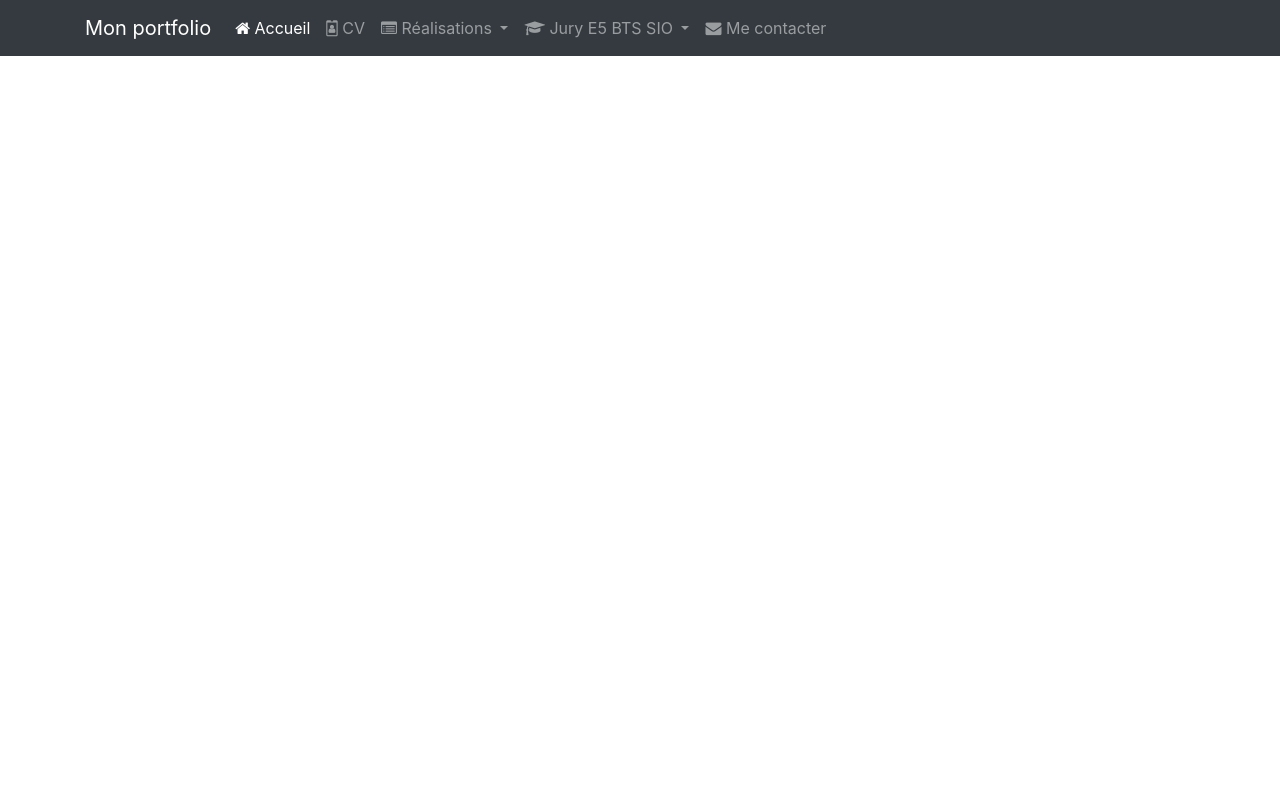
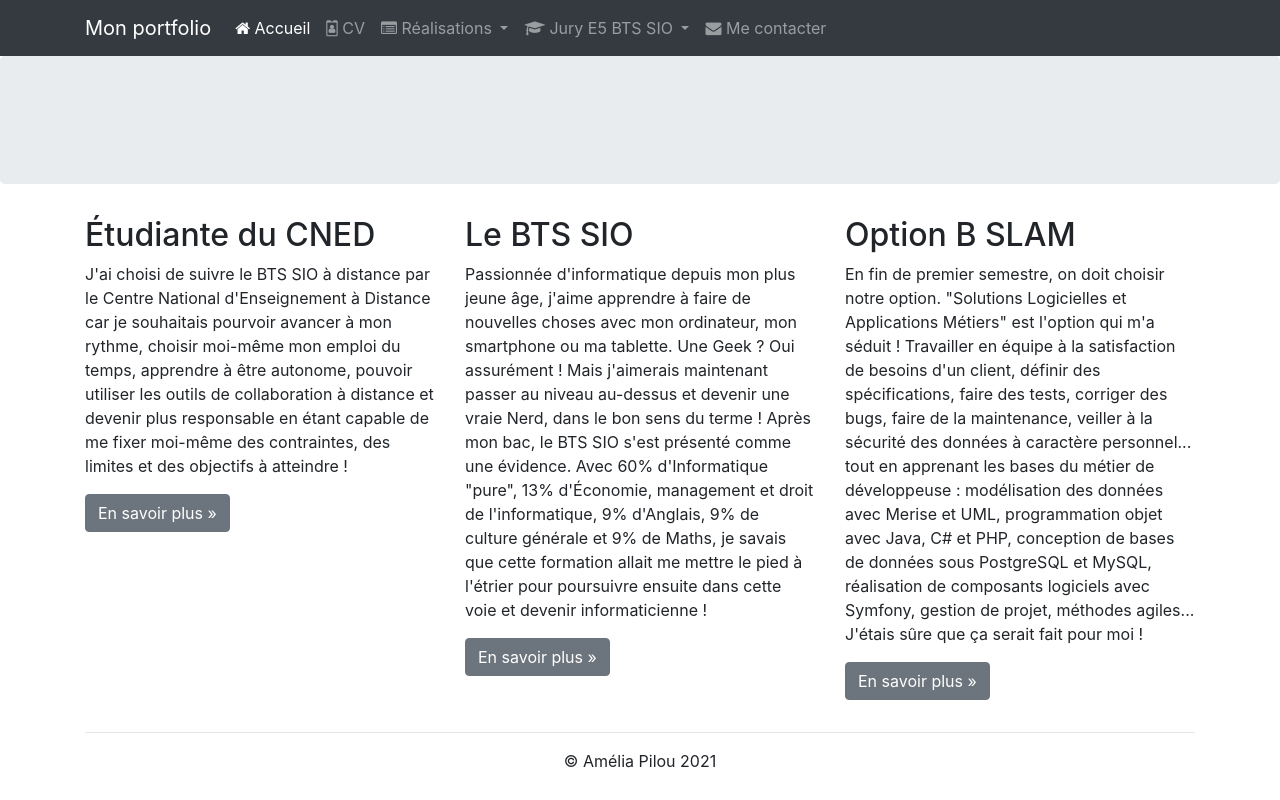
Before and after one commit to mato4549/mato4549.github.io, a plain HTML site: page index.html in a window 1280 px wide. Drawn offline with nearby package versions, Linux system fonts and the light colour scheme.

Commit message:
Page d'accueil créée Task #5 - Création du bas de page

```diff
--- a/index.html
+++ b/index.html
@@ -17,6 +17,8 @@
     </head>
     <body>
         <h1>Bonjour et bienvenu sur mon portfolio !</h1>
+
+        <!-- barre de navigation -->
         <nav class="navbar navbar-dark bg-dark fixed-top navbar-expand-md">
             <div class="container">
                 <button type="button" class="navbar-toggler" data-toggle="collapse"
@@ -115,6 +117,66 @@
             </div>
         </nav>
 
+        <!-- pied de page -->
+        <div class="jumbotron"></div> <!-- Emplacement pour le contenu principal de la page -->
+        <footer>
+            <div class="container">
+                <div class="row">
+                    <div class="col-lg-4">
+                        <h2>Étudiante du CNED</h2>
+                        <p>J'ai choisi de suivre le BTS SIO à distance par le Centre National
+                            d'Enseignement à Distance car je souhaitais pourvoir avancer à mon rythme,
+                            choisir moi-même mon emploi du temps, apprendre à être autonome, pouvoir
+                            utiliser les outils de collaboration à distance et devenir plus responsable en
+                            étant capable de me fixer moi-même des contraintes, des limites et des
+                            objectifs à atteindre !
+                        </p>
+                        <p><a class="btn btn-secondary" href="http://www.cned.fr" target="_blank"
+                              role="button">En savoir plus »</a>
+                        </p>
+                    </div>
+                    <div class="col-lg-4">
+                        <h2>Le BTS SIO</h2>
+                        <p>Passionnée d'informatique depuis mon plus jeune âge, j'aime apprendre à faire
+                            de nouvelles choses avec mon ordinateur, mon smartphone ou ma tablette. Une
+                            Geek ? Oui assurément ! Mais j'aimerais maintenant passer au niveau au-dessus
+                            et devenir une vraie Nerd, dans le bon sens du terme ! Après mon bac, le BTS
+                            SIO s'est présenté comme une évidence. Avec 60% d'Informatique "pure", 13%
+                            d'Économie, management et droit de l'informatique, 9% d'Anglais, 9% de culture
+                            générale et 9% de Maths, je savais que cette formation allait me mettre le
+                            pied à l'étrier pour poursuivre ensuite dans cette voie et devenir
+                            informaticienne !
+                        </p>
+                        <p><a class="btn btn-secondary" href="https://fr.wikipedia.org/wiki/Brevet_de_tec
+                              hnicien_supérieur_-_Services_informatiques_aux_organisations"
+                              target="_blank" role="button">En savoir plus »</a>
+                        </p>
+                    </div>
+                    <div class="col-lg-4">
+                        <h2>Option B SLAM</h2>
+                        <p>En fin de premier semestre, on doit choisir notre option. "Solutions
+                            Logicielles et Applications Métiers" est l'option qui m'a séduit&nbsp;!
+                            Travailler en équipe à la satisfaction de besoins d'un client, définir des
+                            spécifications, faire des tests, corriger des bugs, faire de la maintenance,
+                            veiller à la sécurité des données à caractère personnel... tout en apprenant
+                            les bases du métier de développeuse : modélisation des données
+                            avec Merise et UML, programmation objet avec Java, C# et PHP, conception
+                            de bases de données sous PostgreSQL et MySQL, réalisation de
+                            composants logiciels avec Symfony, gestion de projet, méthodes agiles...
+                            J'étais sûre que ça serait fait pour moi !
+                        </p>
+                        <p><a class="btn btn-secondary" href="https://www.onisep.fr/Ressources/Univers-Fo
+                              rmation/Formations/Post-bac/bts-services-informatiques-aux-organisations-op
+                              tion-b-solutions-logicielles-et-applications-metiers" target="_blank"
+                              role="button">En savoir plus »</a>
+                        </p>
+                    </div>
+                </div>
+                <hr>
+                <p class="text-center" id="copyright">© Amélia Pilou 2021</p>
+            </div>
+        </footer>
+
 
         <!-- Optional JavaScript; choose one of the two! -->
 
```
Lines whose indentation alone changed are shown as unchanged.
